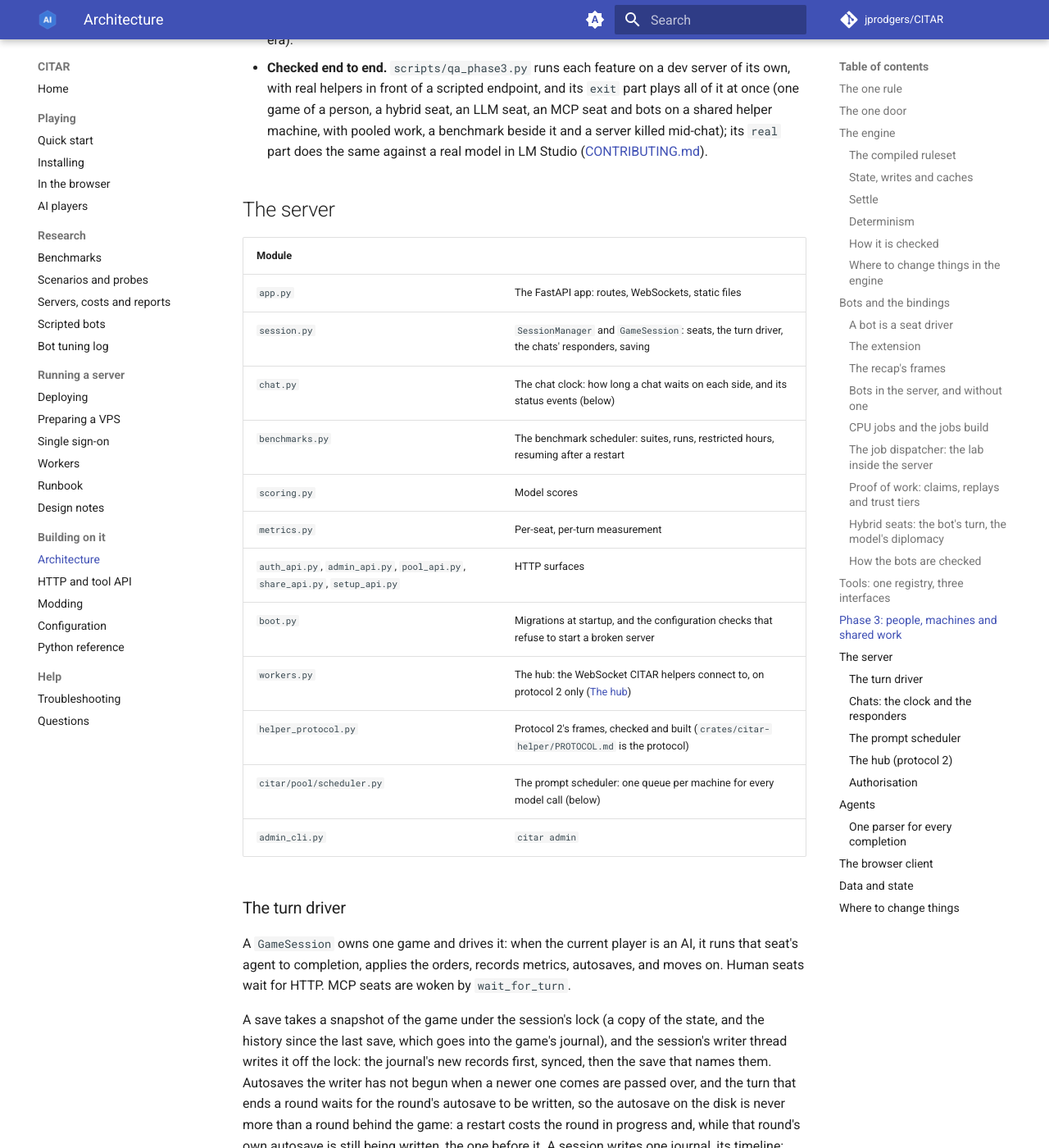
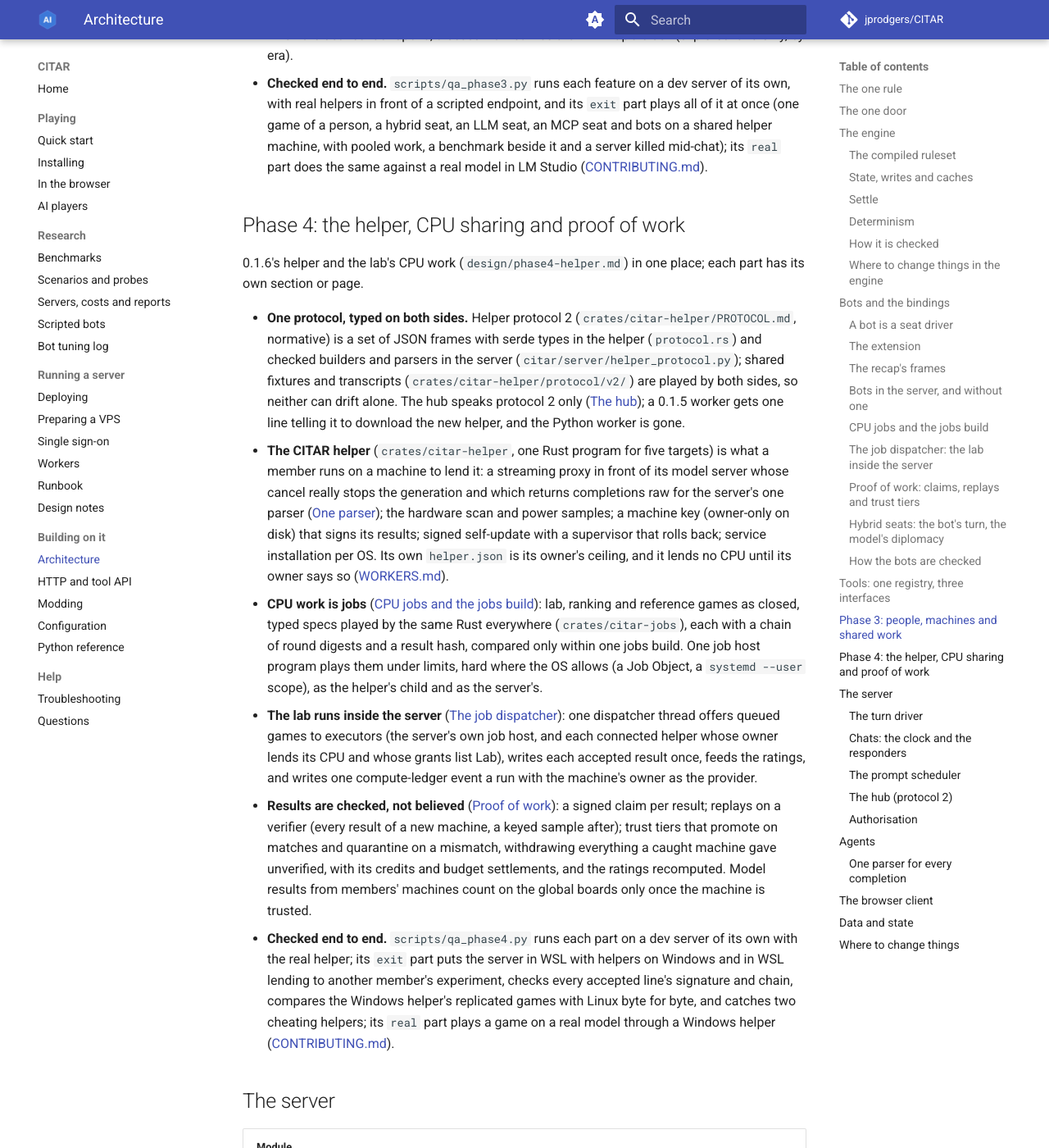
Before and after one commit to jprodgers/CITAR, an MkDocs documentation site: the page built from docs/ARCHITECTURE.md, in a window 1280 px wide and 1400 px high, scrolled down 15641 px. Shown: the whole window at 82% size. Built offline with MkDocs 1.6.1 and Material for MkDocs 9.7.7, drawn with Linux system fonts in a browser that asks for light colours; comment, search, counter and statistics services are not loaded; some of the changed text lies outside the part shown.

Commit message:
docs: Phase 4 in one section, qa_phase4's parts, the changelog's compatibility
ARCHITECTURE.md gains Phase 4 in one place (and citar/jobs in the layout);
CONTRIBUTING.md describes every qa_phase4 part, all's two runs and the server
in WSL; the changelog's compatibility says how CPU lending and grants for Lab
work and lists the new routes, Fixed gains P4.0's defects not yet listed, and
Development names qa_phase4.py.

Co-Authored-By: Claude Opus 5.5 <noreply@anthropic.com>

```diff
--- a/docs/ARCHITECTURE.md
+++ b/docs/ARCHITECTURE.md
@@ -12,6 +12,7 @@ citar/
   server/     FastAPI app, sessions, turn driver, benchmark scheduler
   auth/       accounts, sessions, permissions
   pool/       shared hardware: groups, grants, budgets, availability, the prompt scheduler
+  jobs/       the job dispatcher, the server's job host, helpers as executors, trust tiers
   ledger.py   the compute ledger: who gave and who used compute, in credits; rollups, the ratio
   usage.py, costing.py   what each activity held, and its price
   db/         SQLAlchemy models
@@ -545,6 +546,41 @@ returns the whole registry with schemas (`engine_api.tool_list`).
   killed mid-chat); its `real` part does the same against a real model in LM Studio
   ([CONTRIBUTING.md](https://github.com/jprodgers/CITAR/blob/main/CONTRIBUTING.md)).
 
+## Phase 4: the helper, CPU sharing and proof of work
+
+0.1.6's helper and the lab's CPU work (`design/phase4-helper.md`) in one place; each part has its own section or
+page.
+
+- **One protocol, typed on both sides.** Helper protocol 2 (`crates/citar-helper/PROTOCOL.md`, normative) is a set
+  of JSON frames with serde types in the helper (`protocol.rs`) and checked builders and parsers in the server
+  (`citar/server/helper_protocol.py`); shared fixtures and transcripts (`crates/citar-helper/protocol/v2/`) are
+  played by both sides, so neither can drift alone. The hub speaks protocol 2 only ([The hub](#the-hub-protocol-2));
+  a 0.1.5 worker gets one line telling it to download the new helper, and the Python worker is gone.
+- **The CITAR helper** (`crates/citar-helper`, one Rust program for five targets) is what a member runs on a machine
+  to lend it: a streaming proxy in front of its model server whose cancel really stops the generation and which
+  returns completions raw for the server's one parser ([One parser](#one-parser-for-every-completion)); the hardware
+  scan and power samples; a machine key (owner-only on disk) that signs its results; signed self-update with a
+  supervisor that rolls back; service installation per OS. Its own `helper.json` is its owner's ceiling, and it
+  lends no CPU until its owner says so ([WORKERS.md](server/WORKERS.md)).
+- **CPU work is jobs** ([CPU jobs and the jobs build](#cpu-jobs-and-the-jobs-build)): lab, ranking and reference
+  games as closed, typed specs played by the same Rust everywhere (`crates/citar-jobs`), each with a chain of round
+  digests and a result hash, compared only within one jobs build. One job host program plays them under limits, hard
+  where the OS allows (a Job Object, a `systemd --user` scope), as the helper's child and as the server's.
+- **The lab runs inside the server** ([The job dispatcher](#the-job-dispatcher-the-lab-inside-the-server)): one
+  dispatcher thread offers queued games to executors (the server's own job host, and each connected helper whose
+  owner lends its CPU and whose grants list Lab), writes each accepted result once, feeds the ratings, and writes one
+  compute-ledger event a run with the machine's owner as the provider.
+- **Results are checked, not believed** ([Proof of work](#proof-of-work-claims-replays-and-trust-tiers)): a signed
+  claim per result; replays on a verifier (every result of a new machine, a keyed sample after); trust tiers that
+  promote on matches and quarantine on a mismatch, withdrawing everything a caught machine gave unverified, with its
+  credits and budget settlements, and the ratings recomputed. Model results from members' machines count on the
+  global boards only once the machine is trusted.
+- **Checked end to end.** `scripts/qa_phase4.py` runs each part on a dev server of its own with the real helper; its
+  `exit` part puts the server in WSL with helpers on Windows and in WSL lending to another member's experiment, checks
+  every accepted line's signature and chain, compares the Windows helper's replicated games with Linux byte for byte,
+  and catches two cheating helpers; its `real` part plays a game on a real model through a Windows helper
+  ([CONTRIBUTING.md](https://github.com/jprodgers/CITAR/blob/main/CONTRIBUTING.md)).
+
 ## The server
 
 | Module | |
```
Also changed, not shown: CHANGELOG.md (+23 -3 lines), CONTRIBUTING.md (+28 -1 lines).
